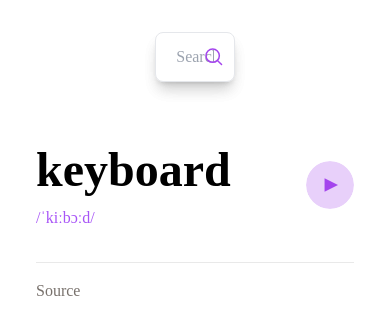
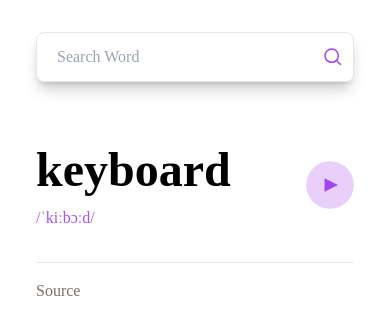
Before and after one commit to prorakib99/API-Dictionary, a plain HTML site: page index.html in a window 390 px wide. Drawn offline with nearby package versions, Linux system fonts and the light colour scheme; no server answers; a web font is replaced by a local one.

Commit message:
Fix Search box Width and Bug fix

```diff
--- a/index.html
+++ b/index.html
@@ -15,7 +15,7 @@
       <div class="w-full">
           <div>
               <label for="search" class="sr-only" required="">Search</label>
-                <div class="relative mt-4 rounded-lg shadow-lg w-1/4 mx-auto">
+                <div class="relative mt-4 rounded-lg shadow-lg w-full md:w-2/4 lg:w-1/4 mx-auto">
                   <input type="text" name="search" id="search" class="block w-full rounded-lg border border-gray-200 shadow-lg sm:text-lg my-8 px-5 py-3" placeholder="Search Word" value="">
                   <div class="pointer-events-none absolute inset-y-0 right-0 flex items-center pr-3"><img src="./assets/icon-search.svg" alt="">
                   </div>
```
Also changed, not shown: js/script.js (+5 -5 lines).
